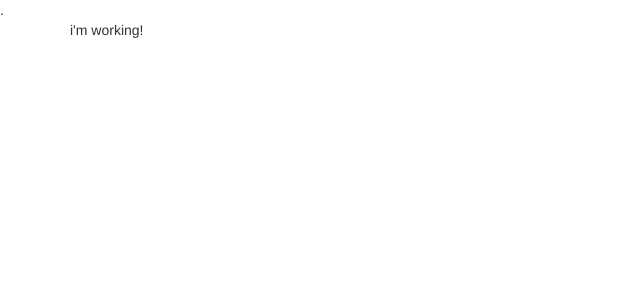
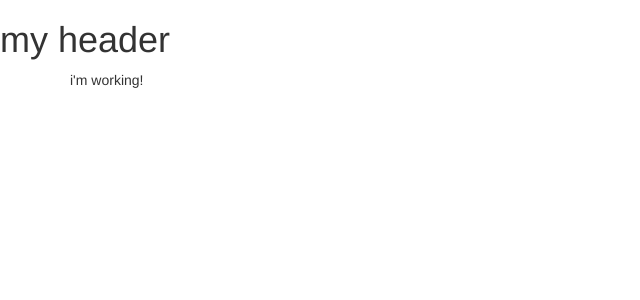
Before and after one commit to Barakat7/angaular-app, an Angular app: page / in a window 1280 px wide. Shown: the top 300 px of the page, without its empty margins (0-640 px from the left). Built offline with nearby package versions, Linux system fonts and the light colour scheme.

Commit message:
adding haeder

```diff
--- a/src/app/app.component.html
+++ b/src/app/app.component.html
@@ -1,4 +1,4 @@
-.
+ <app-header></app-header>
 <div class="container">
     <div class="row">
         <div class="col-md-12">
--- a/src/app/app.module.ts
+++ b/src/app/app.module.ts
@@ -1,12 +1,12 @@
 import { BrowserModule } from '@angular/platform-browser';
 import { NgModule } from '@angular/core';
-
+import { HeaderComponent } from './header/header.component';
 import { AppComponent } from './app.component';
 
 @NgModule({
   declarations: [
-    AppComponent
-  ],
+    AppComponent,
+  HeaderComponent  ],
   imports: [
     BrowserModule
   ],
--- /dev/null
+++ b/src/app/header/header.component.html
@@ -0,0 +1 @@
+<h1> my header </h1>
--- /dev/null
+++ b/src/app/header/header.component.ts
@@ -0,0 +1,12 @@
+import {Component} from '@angular/core';
+
+@Component({
+   selector: 'app-header' ,
+   templateUrl: './header.component.html' ,
+   styleUrls : ['./styles.component.css']
+})
+export class HeaderComponent {
+    constructor() {
+
+    }
+}
```
Also changed, not shown: src/app/header/styles.component.css (added).
